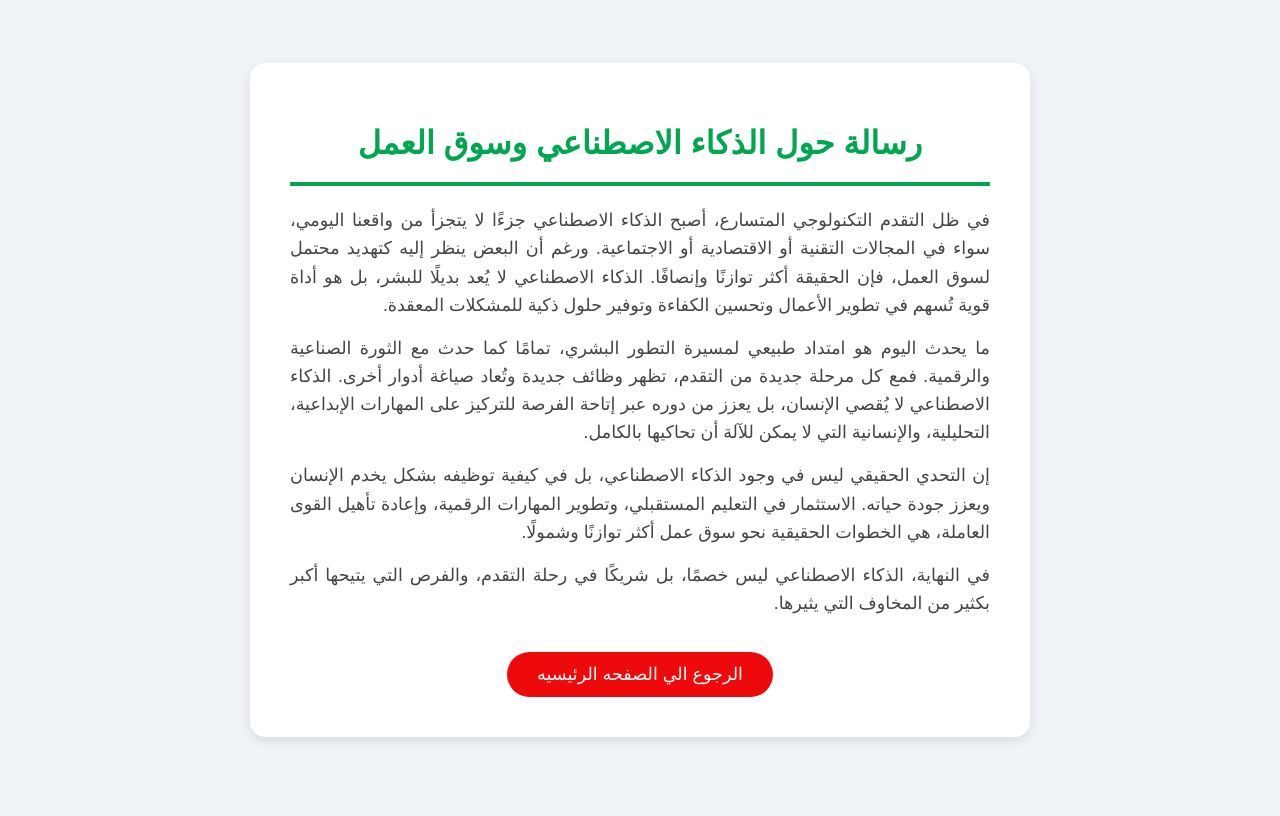
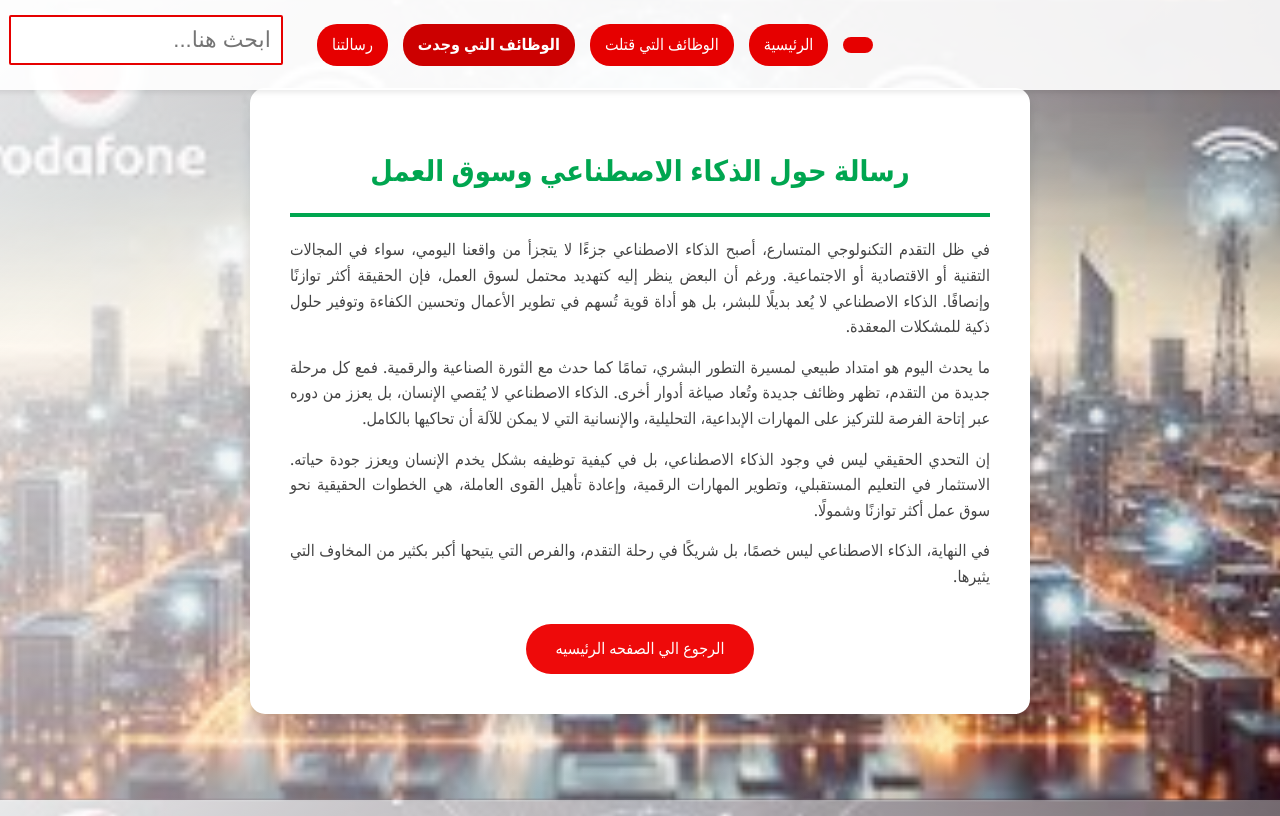
Before and after one commit to MahmoudElzaeem/Vodafone-Ai, a plain HTML site: page mas.html in a window 1280 px wide. Drawn offline with Linux system fonts and the light colour scheme.

Commit message:
Add files via upload

```diff
--- a/mas.html
+++ b/mas.html
@@ -5,15 +5,83 @@
     <meta name="viewport" content="width=device-width, initial-scale=1.0">
     <title>رسالة حول الذكاء الاصطناعي وسوق العمل</title>
     <style>
-        body {
-            font-family: 'Arial', sans-serif;
-            background-color: #f0f4f8;
-            margin: 0;
-            padding: 0;
+       body {
+      font-family: 'Segoe UI', Tahoma, Geneva, Verdana, sans-serif;
+      background: linear-gradient(135deg, rgba(255, 255, 255, 0.9), rgba(230, 0, 0, 0.1)), url('1111.jpeg') no-repeat center center fixed;
+      background-size: cover;
+      background-color: #e60000;
+      color: #333;
+      line-height: 1.6;
+      min-height: 100vh;
+      display: flex;
+      flex-direction: column;
+      align-items: center;
+      position: relative;
+      overflow-x: hidden;
+        }
+        .page-links {
             display: flex;
+            justify-content: flex-end;
+            align-items: center;
+            gap: 15px;
+            flex-wrap: wrap;
+            background-color: rgba(255, 255, 255, 0.9);
+            padding: 15px 10px;
+            box-shadow: 0 2px 6px rgba(0,0,0,0.1);
+            position: fixed; /* تغيير من sticky إلى fixed */
+            top: 0;
+            left: 0; /* إضافة لضمان التمدد الكامل */
+            right: 0; /* إضافة لضمان التمدد الكامل */
+            z-index: 100;
+            width: 100%;
+        }
+        .page-links .btn {
+            background-color: #e60000;
+            text-decoration: none;
+            padding: 8px 15px;
+            border-radius: 20px;
+            color: white;
+            font-weight: normal;
+            display: block;
+            transition: background-color 0.3s ease;
+            font-size: 16px;
+        }
+        .page-links .btn:hover {
+            background-color: #cc0000;
+        }
+        .page-links .btn.active {
+            background-color: #cc0000;
+            font-weight: bold;
+        }
+        .page-links #show-sidebar {
+            background-color: #e60000;
+            color: #fff;
+            border: none;
+            padding: 8px 15px;
+            border-radius: 20px;
+            cursor: pointer;
+            font-size: 24px;
+            font-weight: bold;
+            transition: background-color 0.3s ease, transform 0.3s ease;
+            display: flex;
+            align-items: center;
             justify-content: center;
-            align-items: center;
-            min-height: 100vh;
+        }
+        .page-links #show-sidebar:hover {
+            background-color: #cc0000;
+            transform: scale(1.1);
+        }
+        .search-box {
+            text-align: center;
+            margin-bottom: 10px;
+        }
+        .search-box input {
+            width: 80%;
+            max-width: 400px;
+            padding: 10px;
+            font-size: 22px;
+            border: 2px solid #e60000;
+            border-radius: 2px;
         }
         .container {
             background: #fff;
@@ -23,10 +91,11 @@
             width: 80%;
             max-width: 700px;
             text-align: center;
+            margin-top: 80px; /* إضافة هامش علوي لتجنب التداخل مع القائمة الثابتة */
         }
         h1 {
             color: #00a650;
-            font-size: 2em;
+            font-size: 1.8em;
             margin-bottom: 20px;
             font-weight: bold;
         }
@@ -35,7 +104,7 @@
             margin: 20px 0;
         }
         p {
-            font-size: 1.1em;
+            font-size: 1em;
             line-height: 1.6;
             color: #444;
             margin: 15px 0;
@@ -53,7 +122,7 @@
             color: #fff;
             text-decoration: none;
             border-radius: 25px;
-            font-size: 1.1em;
+            font-size: 1em;
             transition: background-color 0.3s;
         }
         .action-btn:hover {
@@ -62,6 +131,18 @@
     </style>
 </head>
 <body>
+    <div class="page-links">
+        <button id="show-sidebar">
+            <i class="fas fa-bars"></i>
+        </button>
+        <a href="index.html" class="btn">الرئيسية</a>
+        <a href="job -kill.html" class="btn">الوظائف التي قتلت</a>
+        <a href="gob-new.html" class="btn active">الوظائف التي وجدت</a>
+        <a href="mas.html" class="btn">رسالتنا</a>
+        <div class="search-box">
+            <input type="text" placeholder="ابحث هنا..." onkeyup="filterPages(this.value)" />
+        </div>
+    </div>
     <div class="container">
         <h1>رسالة حول الذكاء الاصطناعي وسوق العمل</h1>
         <hr>
@@ -71,5 +152,14 @@
         <p>في النهاية، الذكاء الاصطناعي ليس خصمًا، بل شريكًا في رحلة التقدم، والفرص التي يتيحها أكبر بكثير من المخاوف التي يثيرها.</p>
         <a href="index.html" class="action-btn">الرجوع الي الصفحه الرئيسيه</a>
     </div>
+    <script>
+        function filterPages(query) {
+            query = query.trim().toLowerCase();
+            document.querySelectorAll('.page-links .btn').forEach(btn => {
+                const text = btn.textContent.trim().toLowerCase();
+                btn.style.display = text.includes(query) ? 'inline-block' : 'none';
+            });
+        }
+    </script>
 </body>
 </html>
```
Also changed, not shown: gob-new.html (+4 -4 lines), improve int.html (+8 -6 lines), pot.html (+4 -4 lines), pro mod .html (+11 -9 lines), rps.html (+4 -4 lines).
